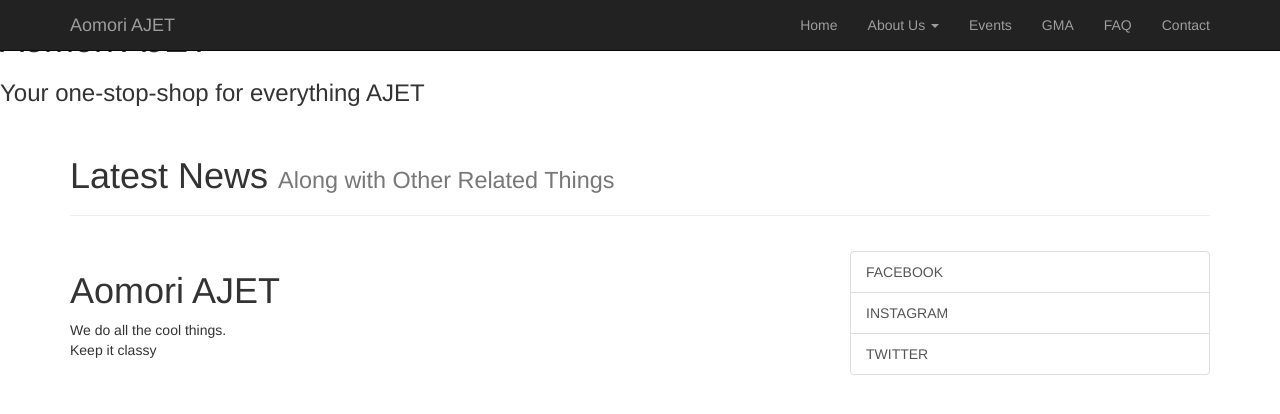
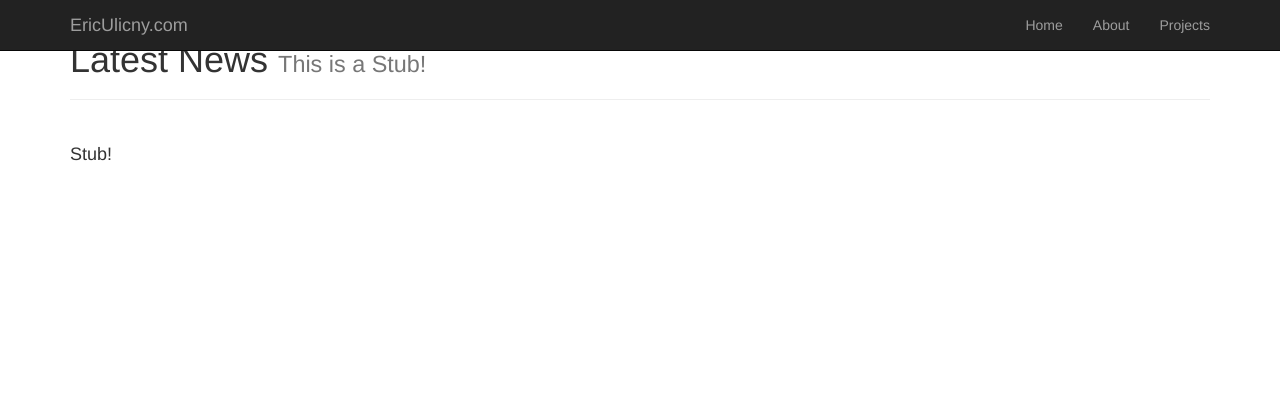
Before and after one commit to Xsixteen/EricUlicny, a PHP site: template templates/home.twig in a window 1280 px wide. Shown: the top 414 px of the page. Run offline with PHP 8.4, Linux system fonts and the light colour scheme; the template is opened without the code that fills it, so the values that code supplies are empty; some libraries are stand-ins or nearby versions.

Commit message:
UI updates

```diff
--- a/templates/base.twig
+++ b/templates/base.twig
@@ -35,22 +35,7 @@
     <div class="container">
       <div class="row">
         <div class="col-md-8 col-xs-12">
-          <h1>Aomori AJET</h1>
-          <p>We do all the cool things.<br/>Keep it <span id="classy">classy</span></p>
-          <img src="/img/classyaf.jpg" id="classyimg" style="display: none"/>
-        </div>
-        <div class="col-md-4 col-xs-12">
-          <div class="list-group">
-            <a href="//facebook.com/aomoriajet" class="list-group-item">
-              <i class="fa fa-facebook-square"></i>FACEBOOK
-            </a>
-            <a href="//instagram.com/aomori_ajet" class="list-group-item">
-              <i class="fa fa-instagram"></i>INSTAGRAM
-            </a>
-            <a href="//twitter.com/aomori_ajet" class="list-group-item">
-              <i class="fa fa-twitter-square"></i>TWITTER
-            </a>
-          </div> <!-- /SNS links -->
+          <h4>Stub!</h4>
         </div>
       </div>
     </div>
@@ -60,20 +45,6 @@
 {% block scripts %}
   <script type="application/javascript" src="https://code.jquery.com/jquery-2.2.4.min.js"   integrity="sha256-BbhdlvQf/xTY9gja0Dq3HiwQF8LaCRTXxZKRutelT44="   crossorigin="anonymous"></script>
   <script type="application/javascript" src="./js/bootstrap.min.js"></script>
-  <script type="application/javascript">
-  $(document).ready(function() {
-      var img = $('#classyimg');
-    $('#classy').mouseover(function(e) {
-      img.stop(1, 1).fadeIn();
-      img.offset({
-        top: e.pageY - img.outerHeight(),
-        left: e.pageX - (img.outerWidth()/2)
-      });
-    }).mouseout(function() {
-      img.fadeOut();
-    })
-  })
-  </script>
 {% endblock %}
 </body>
 </html>
--- a/templates/fragments/navigation.twig
+++ b/templates/fragments/navigation.twig
@@ -9,30 +9,13 @@
         <span class="icon-bar"></span>
       </button>
       <!-- navbar-brand is hidden on larger screens, but visible when the menu is collapsed -->
-      <a class="navbar-brand" href="/">Aomori AJET</a>
+      <a class="navbar-brand" href="/">EricUlicny.com</a>
     </div>
     <div id="ajet-nav-collapse" class="navbar-collapse collapse">
       <ul class="nav navbar-nav navbar-right">
         <li><a href="/"><i class="fa fa-home"></i><span class="nav-text">Home</span></a></li>
-        <li>
-          <a href="#" class="dropdown-toggle" data-toggle="dropdown" role="button" aria-haspopup="true" aria-expanded="false">
-            <i class="fa fa-users"></i><span class="nav-text">About Us <span class="caret"></span></span>
-          </a>
-          <ul class="dropdown-menu">
-            <li><a href="/about/what">What Are We?</a></li>
-            <li><a href="/about/who">Who Are We?</a></li>
-            <li><a href="/download/charter.pdf">Aomori AJET Charter</a></li>
-            <!-- <li><a href="/about/charter">Aomori AJET Charter</a></li> -->
-          </ul>
-        </li>
-        <li><a href="/events"><i class="fa fa-calendar"></i><span class="nav-text">Events</span></a></li>
-        <li>
-          <a href="//goodmorningaomori.wordpress.com" target="_blank">
-            <i class="fa fa-rss"></i><span class="nav-text">GMA</span>
-          </a>
-        </li>
-        <li><a href="#"><i class="fa fa-question"></i><span class="nav-text">FAQ</span></a></li>
-        <li><a href="/contact"><i class="fa fa-envelope"></i><span class="nav-text">Contact</span></a></li>
+        <li><a href="/events"><i class="fa fa-calendar"></i><span class="nav-text">About</span></a></li>
+        <li><a href="#"><i class="fa fa-question"></i><span class="nav-text">Projects</span></a></li>
       </ul>
     </div>
   </div>
--- a/templates/home.twig
+++ b/templates/home.twig
@@ -1,15 +1,5 @@
 {% extends 'base.twig' %}
 
-{% block precontent %}
-  <!-- start spalsh screen -->
-  <div class="splash">
-    <div class="splash-message">
-      <h1>Aomori AJET</h1>
-      <h3>Your one-stop-shop for everything AJET</h3>
-    </div> <!-- /spash-message -->
-    <a class="explore-more" id="more" data-tag="news"><i class="fa fa-arrow-down fa-lg"></i></a>
-  </div> <!-- /spash -->
-{% endblock %}
 
 {% block content %}
   {# DEBUG -- dump all variables
@@ -21,7 +11,7 @@
       <div class="row">
         <div class="col-xs-12">
           <div class="page-header">
-            <h1 id="news">Latest News <small>Along with Other Related Things</small></h1>
+            <h1 id="news">Latest News <small>This is a Stub!</small></h1>
           </div>
         </div>
       </div>
```
